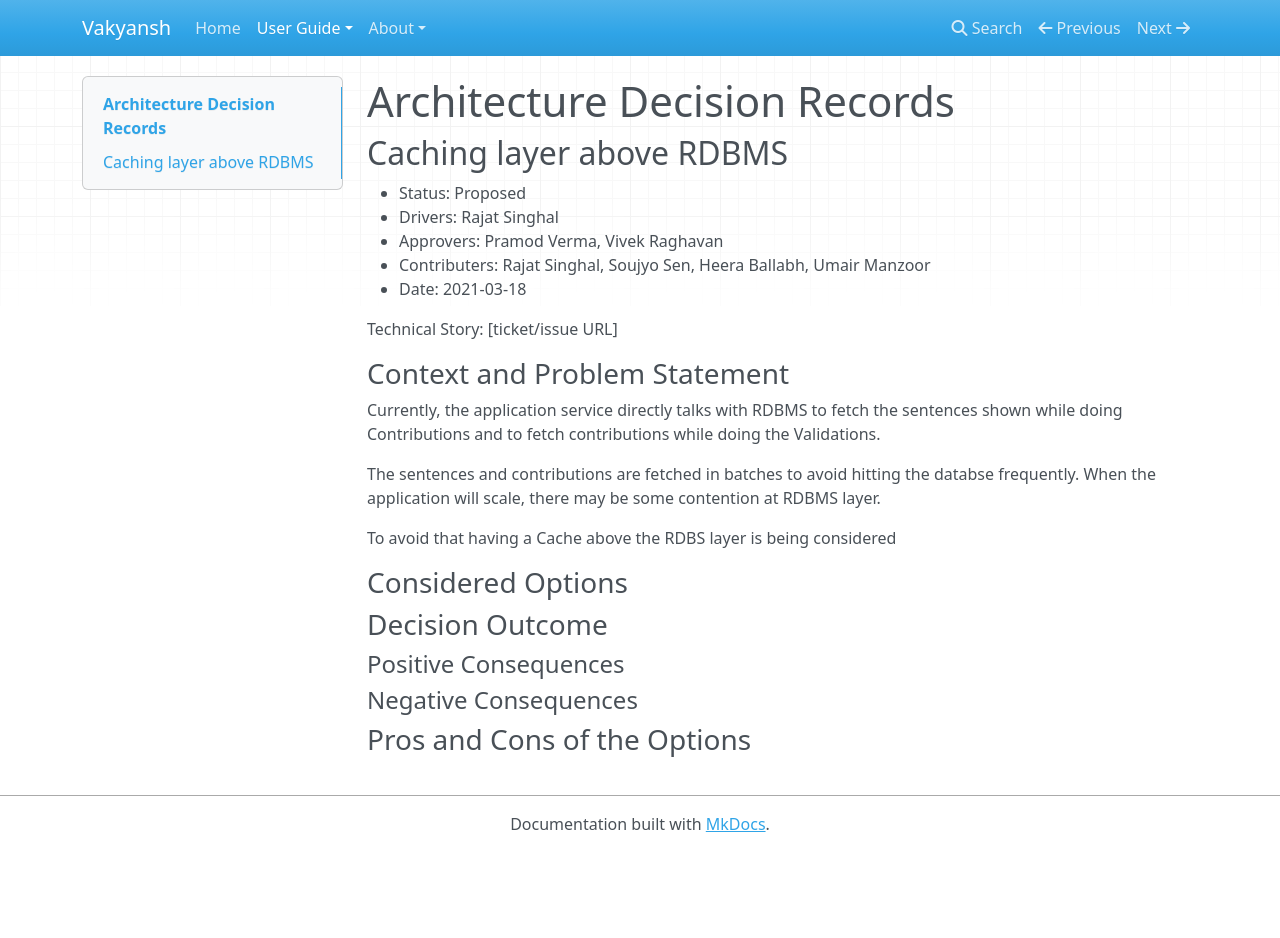
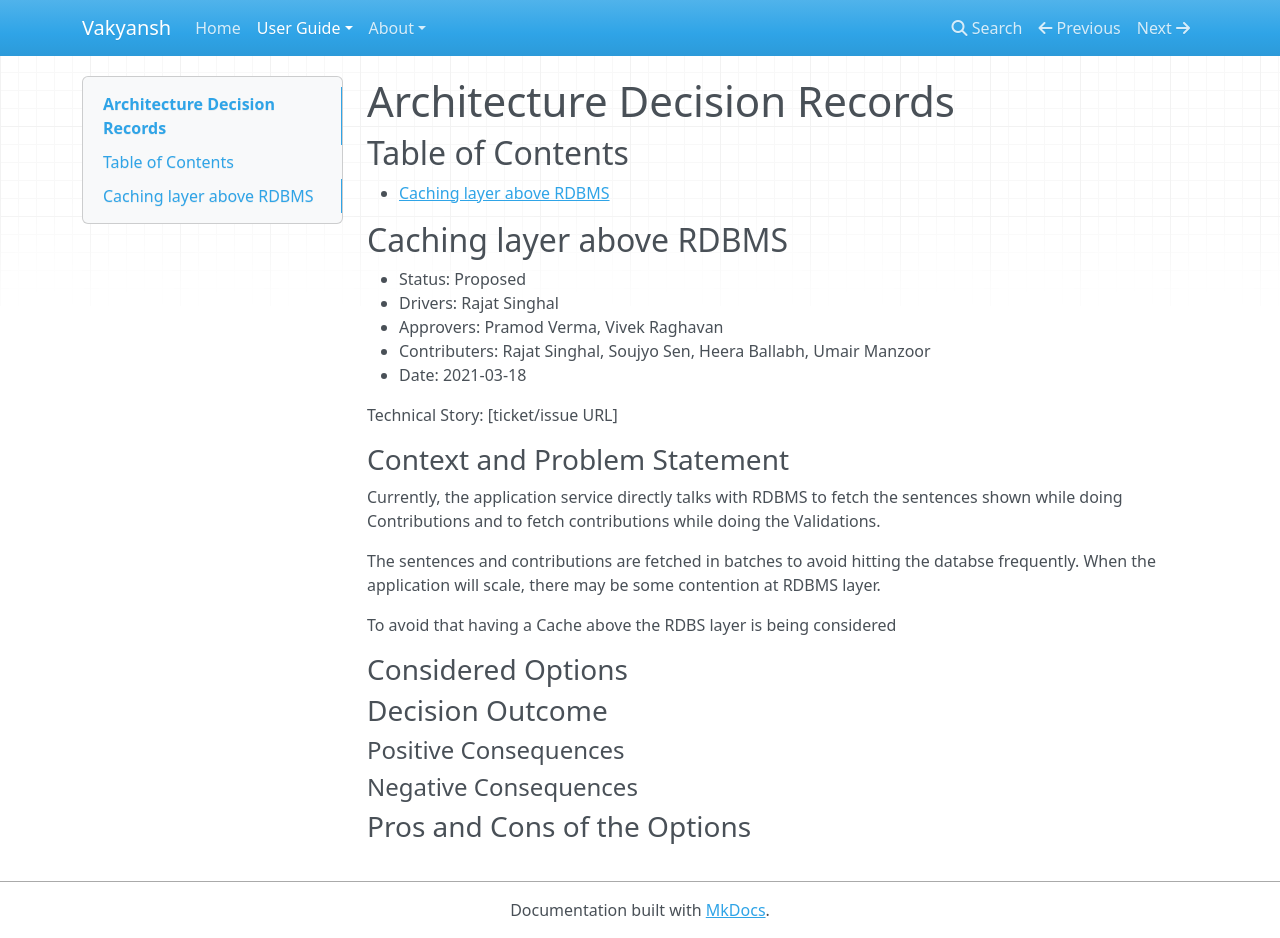
Before and after one commit to Open-Speech-EkStep/open-speech-ekstep.github.io, an MkDocs documentation site: the page built from docs/adr.md, in a window 1280 px wide and 938 px high. Built offline with MkDocs 1.6.1, drawn with Linux system fonts in a browser that asks for light colours; nearby versions of some CDN libraries.

Commit message:
chore: add table in ADR

```diff
--- a/docs/adr.md
+++ b/docs/adr.md
@@ -1,12 +1,16 @@
 # Architecture Decision Records
+
+## Table of Contents
+
+- [Caching layer above RDBMS](caching_layer_above_rdbms)
 
 ## Caching layer above RDBMS
 
-* Status: Proposed
-* Drivers: Rajat Singhal
-* Approvers: Pramod Verma, Vivek Raghavan
-* Contributers: Rajat Singhal, Soujyo Sen, Heera Ballabh, Umair Manzoor
-* Date: 2021-03-18
+- Status: Proposed
+- Drivers: Rajat Singhal
+- Approvers: Pramod Verma, Vivek Raghavan
+- Contributers: Rajat Singhal, Soujyo Sen, Heera Ballabh, Umair Manzoor
+- Date: 2021-03-18
 
 Technical Story: [ticket/issue URL]
 
```
